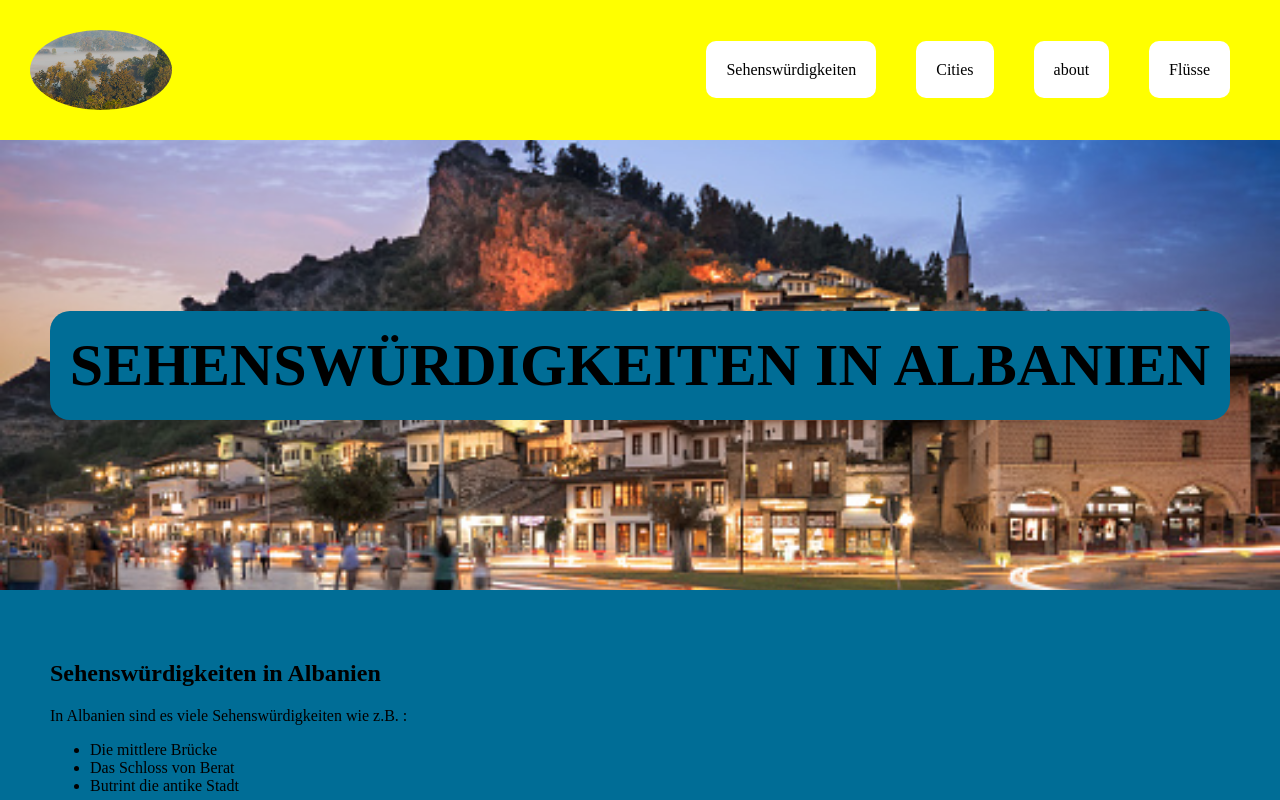
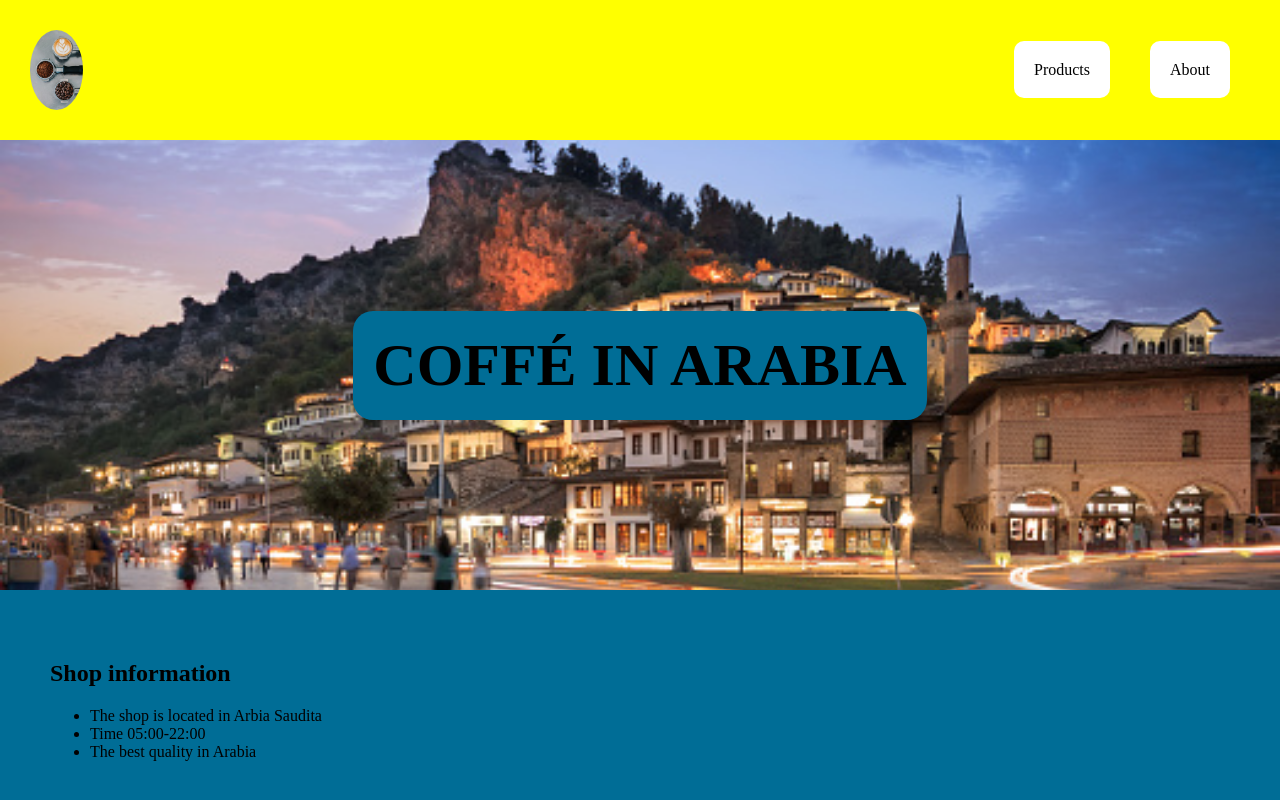
Before and after one commit to glesel19/glesel19.github.io, a plain HTML site: page med9/basic-site/index.html in a window 1280 px wide. Shown: the top 800 px of the page. Drawn offline with Linux system fonts and the light colour scheme; a web font is replaced by a local one.

Commit message:
Add files via upload

```diff
--- a/med9/basic-site/index.html
+++ b/med9/basic-site/index.html
@@ -4,29 +4,26 @@
 	<meta charset="utf-8">
 	<meta name="viewport" content="width=device-width, initial-scale=1">
 	<link rel="stylesheet" type="text/css" href="style.css">
-	<title>basic-site</title>
+	<title>Coffé</title>
 </head>
 <body id="Home">
 	<nav>
-		<img src="sehenswürdigkeiten.jpg" alt="Logo">
+		<img src="coffe.avif" alt="Logo">
 		<ul>
-			 <li><a href="sehenswürdigkeiten">Sehenswürdigkeiten</a></li>
-		     <li><a href="cities.html">Cities</a></li>
-		     <li><a href="about.html">about</a></li>
-		     <li><a href="flüsse.html">Flüsse</a></li>
+			 <li><a href="products.html">Products</a></li>
+		     <li><a href="about.html">About</a></li>
 		</ul>
 	</nav>
 	<header>
-		<h1>Sehenswürdigkeiten in Albanien</h1>
+		<h1>Coffé in Arabia</h1>
 	</header>
 
-    <section id="sehenswürdigkeiten">
-    	<h2>Sehenswürdigkeiten in Albanien</h2>
-        <p>In Albanien sind es viele Sehenswürdigkeiten wie z.B. :</p>
+    <section id="Coffé">
+    	<h2>Shop information</h2>
         <ul>
-        	<li>Die mittlere Brücke</li>
-        	<li>Das Schloss von Berat</li>
-        	<li>Butrint die antike Stadt</li>
+        	<li>The shop is located in Arbia Saudita</li>
+        	<li>Time 05:00-22:00</li>
+        	<li>The best quality in Arabia</li>
         </ul>
     </section>
 
```
Also changed, not shown: med9/basic-site/about.html (+5 -12 lines), med9/basic-site/coffe.avif (added), med9/basic-site/coffe2.avif (added).
